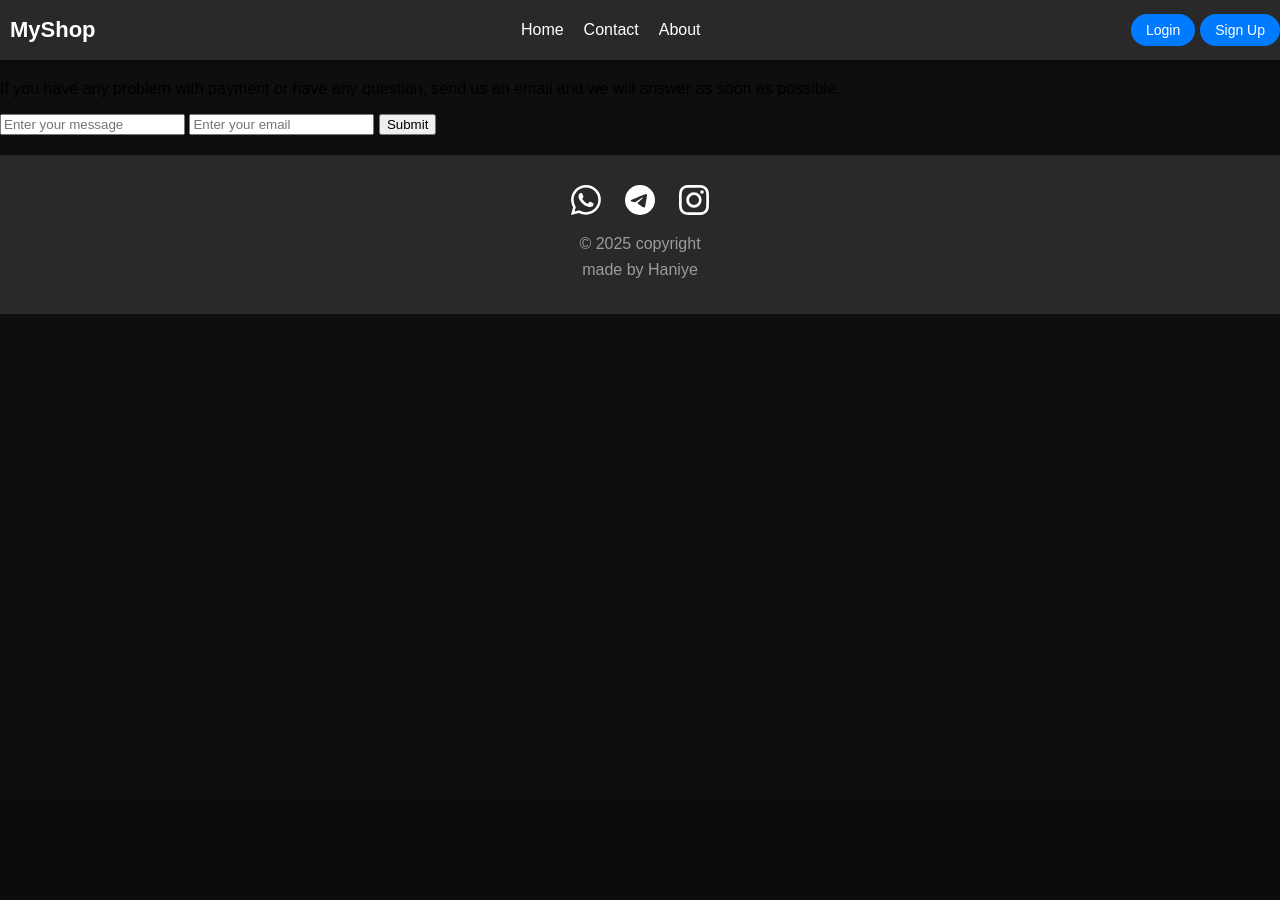
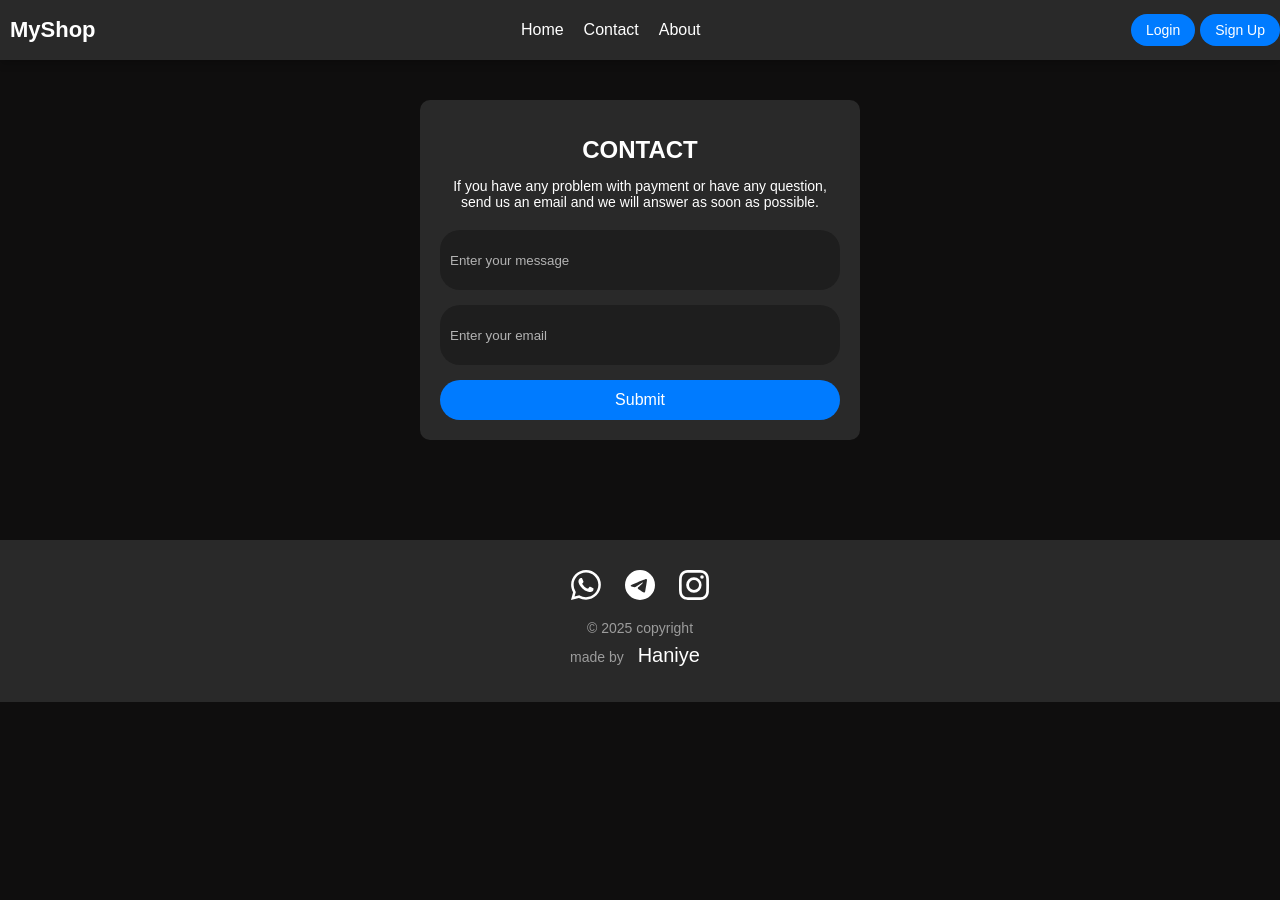
Before and after one commit to Haniye-slh/SamDash, a Flask app: page /contact in a window 1280 px wide. Before the commit the page ends 314 px from the top, so only its background shows below. Run offline with Flask 3, Linux system fonts and the light colour scheme.

Commit message:
added contatct.css and edited footer

```diff
--- a/static/style/contact.css
+++ b/static/style/contact.css
@@ -0,0 +1,69 @@
+:root {
+    --secondary: #292929;
+    --bg: #0f0e0e;
+    --font-color: #ffffff;
+    --btn-bg: #007bff;
+    --btn-hover: #0056b3;
+}
+
+body {
+    margin: 0;
+    background-color: var(--bg);
+    font-family: Arial, sans-serif;
+    min-height: 100vh;
+    display: block;
+    padding: 0;
+}
+
+.container {
+    width: 400px;
+    padding: 20px;
+    border-radius: 10px;
+    background-color: var(--secondary);
+    text-align: center;
+    margin: 100px auto;
+}
+
+h1 {
+    color: var(--font-color);
+    font-size: 24px;
+    margin-bottom: 10px;
+}
+
+p {
+    color: var(--font-color);
+    font-size: 14px;
+    margin-bottom: 20px;
+}
+
+.input {
+    width: 95%;
+    height: 40px;
+    border: none;
+    border-radius: 20px;
+    padding: 10px;
+    margin-bottom: 15px;
+    background-color: #1e1e1e;
+    color: var(--font-color);
+    outline: none;
+}
+
+.input::placeholder {
+    color: #b3b3b3;
+}
+
+.btn {
+    width: 100%;
+    height: 40px;
+    font-size: 16px;
+    border: none;
+    border-radius: 20px;
+    cursor: pointer;
+    background-color: var(--btn-bg);
+    color: white;
+    transition: 0.3s;
+}
+
+.btn:hover {
+    background-color: var(--btn-hover);
+}
--- a/templates/footer.html
+++ b/templates/footer.html
@@ -12,7 +12,7 @@
                 <path d="M8 0C5.829 0 5.556.01 4.703.048 3.85.088 3.269.222 2.76.42a3.9 3.9 0 0 0-1.417.923A3.9 3.9 0 0 0 .42 2.76C.222 3.268.087 3.85.048 4.7.01 5.555 0 5.827 0 8.001c0 2.172.01 2.444.048 3.297.04.852.174 1.433.372 1.942.205.526.478.972.923 1.417.444.445.89.719 1.416.923.51.198 1.09.333 1.942.372C5.555 15.99 5.827 16 8 16s2.444-.01 3.298-.048c.851-.04 1.434-.174 1.943-.372a3.9 3.9 0 0 0 1.416-.923c.445-.445.718-.891.923-1.417.197-.509.332-1.09.372-1.942C15.99 10.445 16 10.173 16 8s-.01-2.445-.048-3.299c-.04-.851-.175-1.433-.372-1.941a3.9 3.9 0 0 0-.923-1.417A3.9 3.9 0 0 0 13.24.42c-.51-.198-1.092-.333-1.943-.372C10.443.01 10.172 0 7.998 0zm-.717 1.442h.718c2.136 0 2.389.007 3.232.046.78.035 1.204.166 1.486.275.373.145.64.319.92.599s.453.546.598.92c.11.281.24.705.275 1.485.039.843.047 1.096.047 3.231s-.008 2.389-.047 3.232c-.035.78-.166 1.203-.275 1.485a2.5 2.5 0 0 1-.599.919c-.28.28-.546.453-.92.598-.28.11-.704.24-1.485.276-.843.038-1.096.047-3.232.047s-2.39-.009-3.233-.047c-.78-.036-1.203-.166-1.485-.276a2.5 2.5 0 0 1-.92-.598 2.5 2.5 0 0 1-.6-.92c-.109-.281-.24-.705-.275-1.485-.038-.843-.046-1.096-.046-3.233s.008-2.388.046-3.231c.036-.78.166-1.204.276-1.486.145-.373.319-.64.599-.92s.546-.453.92-.598c.282-.11.705-.24 1.485-.276.738-.034 1.024-.044 2.515-.045zm4.988 1.328a.96.96 0 1 0 0 1.92.96.96 0 0 0 0-1.92m-4.27 1.122a4.109 4.109 0 1 0 0 8.217 4.109 4.109 0 0 0 0-8.217m0 1.441a2.667 2.667 0 1 1 0 5.334 2.667 2.667 0 0 1 0-5.334"/>
               </svg></i></a>
               <p class="copyright">© {{ now().year }} copyright</p>
-              <p class="developer_name">made by Haniye</p>
+              <p class="developer_name">made by <a class="my_name" href="https://github.com/Haniye-slh/SamDash">Haniye</a></p>
         </div>
     </footer>
 </div>
```
